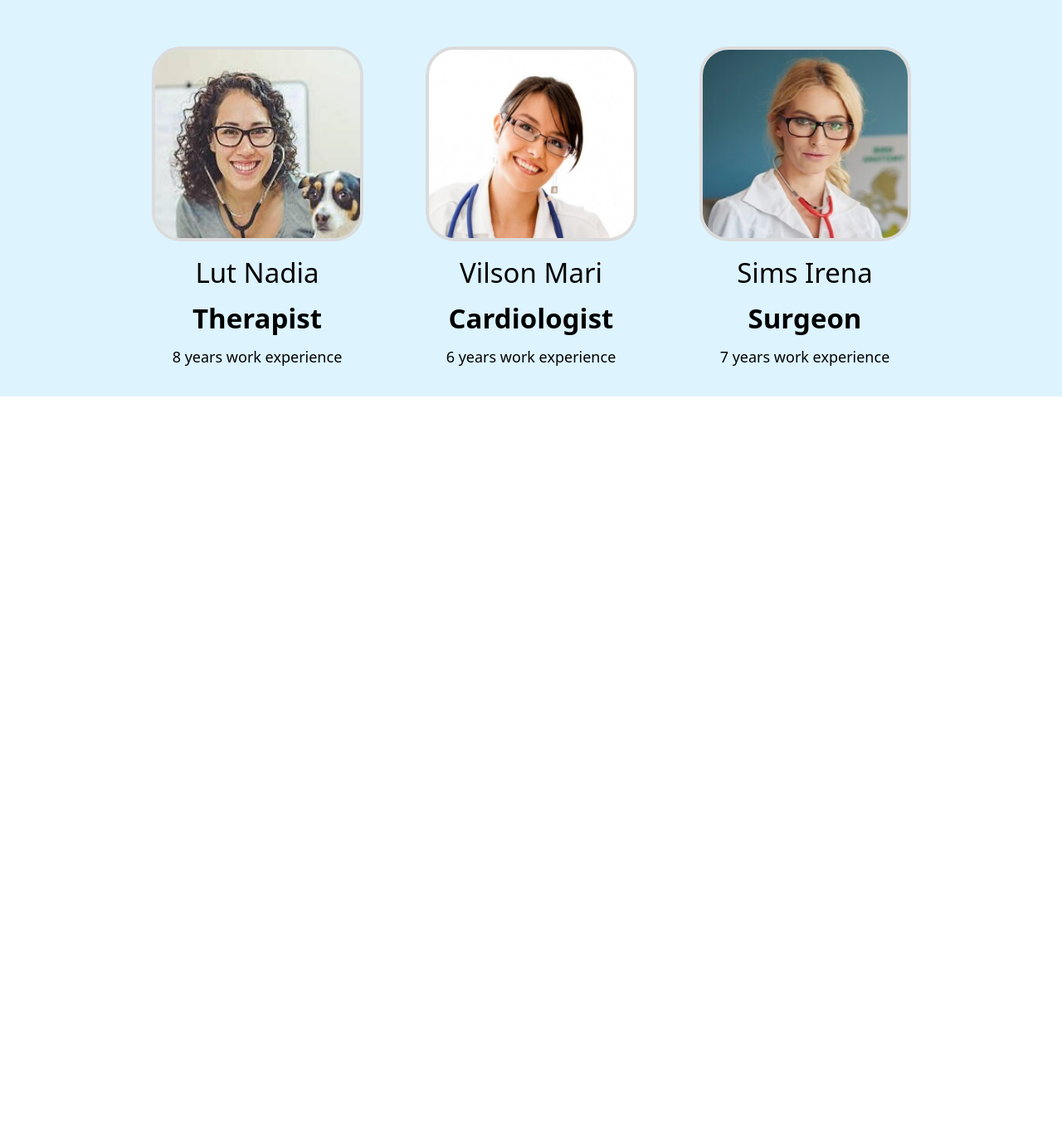
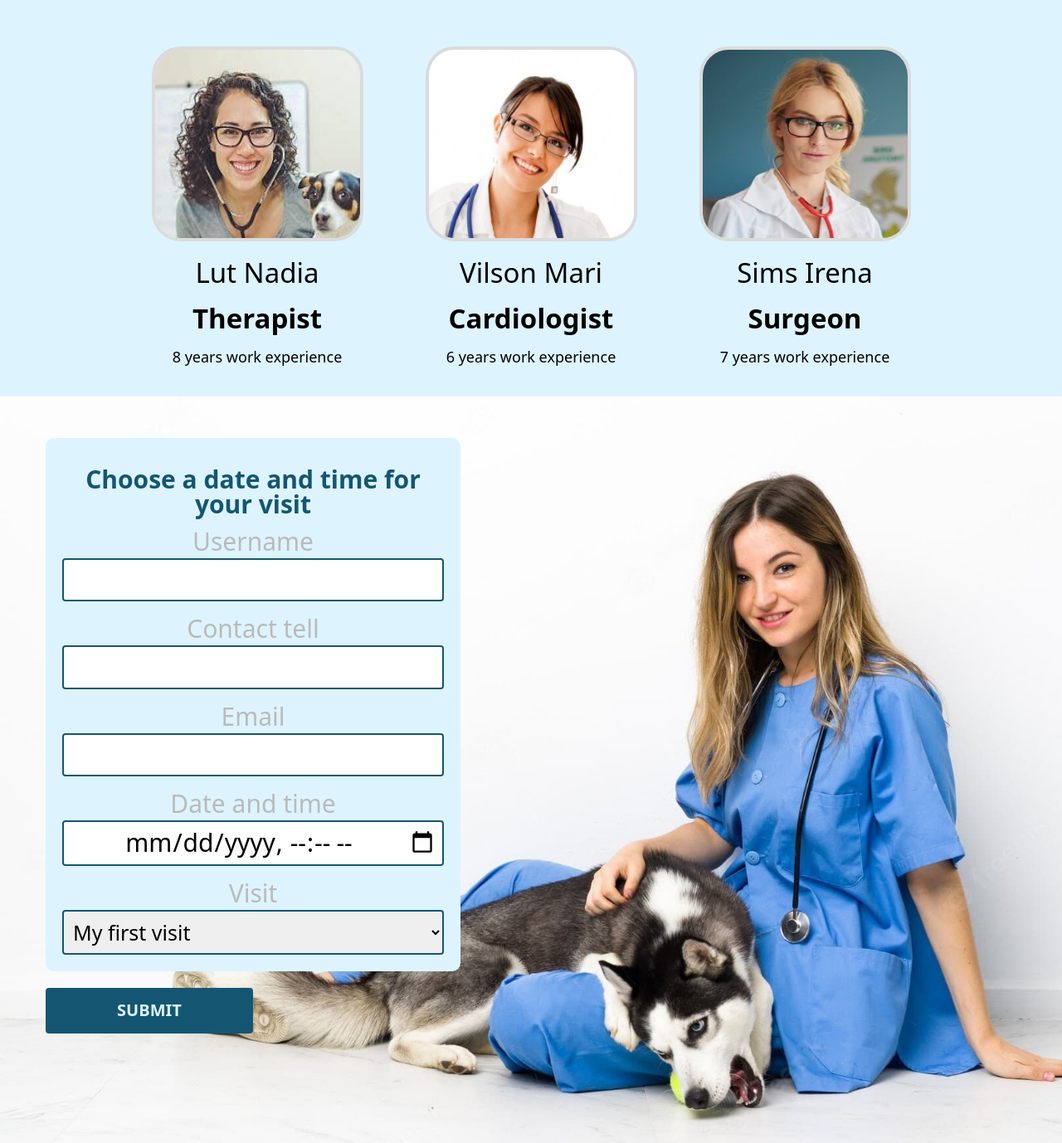
Before and after one commit to 3197344/dog-clinic, a plain HTML site: page index.html in a window 1280 px wide. Shown: the part 2790-4168 px from the top of the page at 83% size. Before the commit the page ends 3268 px from the top, so only its background shows below. Drawn offline with nearby package versions, Linux system fonts and the light colour scheme; a web font is replaced by a local one.

Commit message:
contact section

```diff
--- a/index.html
+++ b/index.html
@@ -166,35 +166,36 @@
   </section>
 
 <!-- contacts -->
-<!-- <div class="container">
+
   <section class="contacts">
-
+    <div class="container">
+      <div class="contacts-box">
         <form>
         <h2 id="contacts" class="contacts-section">Choose a date and time for your visit</h2>
-      <label>
+          <label class="contacts-input">
             Username
             <input type="text" name="username" required/>
           </label>
 
-      <label>
+          <label class="contacts-input">
             Contact tell
             <input type="tel" name="tel" required/>
           </label>
 
-      <label>
+          <label class="contacts-input">
             Email
             <input type="email" name="email" required/>
           </label>
 
-      <label>
+          <label class="contacts-input">
             Date and time
             <input type="datetime-local"
                   min="2022-01-01T00:00"
                   max="2023-01-01T00:00" required/>
           </label>
 
-      <label class="label-select" for="visit">Visit</label>
-      <select id="visit" name="visit">
+          <label class="visit-label" for="visit">Visit</label>
+          <select class="label-select" id="visit" name="visit">
             <option value="first">My first visit</option>
             <option value="second">My second visit</option>
             <option value="third">My third visit</option>
@@ -202,8 +203,10 @@
           </select>
         </form>
         <button class="form-btn" type="submit">Submit</button>
+      </div>
+    </div>
   </section>
-</div> -->
+
 
 
 
--- a/sass/_contacts.scss
+++ b/sass/_contacts.scss
@@ -1,53 +1,107 @@
 .contacts{
-    height: 900px;
+    height: 735px;
     padding-top: 50px;
 
+    @media screen and (min-width:768px){
+    background-image: url(../img/image768.jpg);
+    background-size: cover;
+    background-position: center;
+    background-repeat: no-repeat;
+    height: 800px;
+    }
+    @media screen and (min-width:1024px){
     background-image: url(../img/image2.jpg);
-    background-size: cover;
-    // background-position: right;
-    background-repeat: no-repeat;
+    }
+    @media screen and (min-width:1200px){
+    height: 900px;
+    background-image: url(../img/image2.jpg);
+    }
+}
+.contacts-box{
+    display: block;
+    @media screen and (min-width:768px){
+        width: 400px;
+    }
 }
 .contacts-section{
     padding: 15px;
     color: var(--prime-color);
-    font-size: 30px;
+    font-size: 25px;
     line-height: 1.0;
     text-align: center;
+    @media screen and (min-width:768px){
+    font-size: 30px;
+    }
+    @media screen and (min-width:1200px){
+
+    }
 }
 form{
-    width: 600px;
-    padding: 20px;
-    margin-left: 65px;
+    width: 100%;
+    padding-top: 10px;
+    padding-bottom: 20px;
     font-size: 25px;
     line-height: 1.0;
     background-color: var(--second-color);
     border-radius: 10px;
+    @media screen and (min-width:768px){
+
+    }
+    @media screen and (min-width:1200px){
+    width: 500px;
+    padding: 20px;
+    }
 }
 input, select {
+    width: 90%;
     margin-top: 5px;
     padding: 7px;
+    text-align: center;
     border-radius: 4px;
     border: 2px solid var(--prime-color);
+    @media screen and (min-width:768px){
+
+    }
+    @media screen and (min-width:1200px){
+width: 100%;
+    }
     }
 
-label {
+label, .contacts-input{
     display: flex;
     flex-direction: column;
     margin-bottom: 18px;
     color: var(--grey);
     font-size: 25px;
     line-height: 1.0;
+    justify-content: center;
+    align-items: center;
+    @media screen and (min-width:768px){
+
+    }
+    @media screen and (min-width:1200px){
+font-size: 30px;
+    }
+}
+.visit-label{
+    margin-bottom: 5px;
 }
 .label-select{
-    margin-bottom: 0;
+    margin: 0 auto;
+    display: flex;
+    flex-direction: column;
+    font-size: 25px;
+    line-height: 1.0;
+    justify-content: center;
+    align-items: center;
+    justify-items: center;
 }
 
 .form-btn{
-    margin-left: 65px;
     margin-top: 30px;
     background-color: var(--prime-color);
     color: var(--second-color);
-    width: 218px;
+    width: 100%;
     height: 45px;
     font-weight: 600;
     text-transform: uppercase;
@@ -60,6 +114,14 @@ label {
     transition:
     background-color 550ms,
     box-shadow 550ms cubic-bezier(0.4, 0, 0.2, 1);
+    @media screen and (min-width:768px){
+    margin-top: 20px;
+    height: 55px;
+    }
+    @media screen and (min-width:1200px){
+
+    width: 250px;
+    }
 }
 .form-btn:hover,
 .form-btn:focus{
```
Also changed, not shown: css/main.css, css/main.min.css, img/768.jpg (deleted), img/image768.jpg (added), 2 other files. Lines whose indentation alone changed are shown as unchanged.
